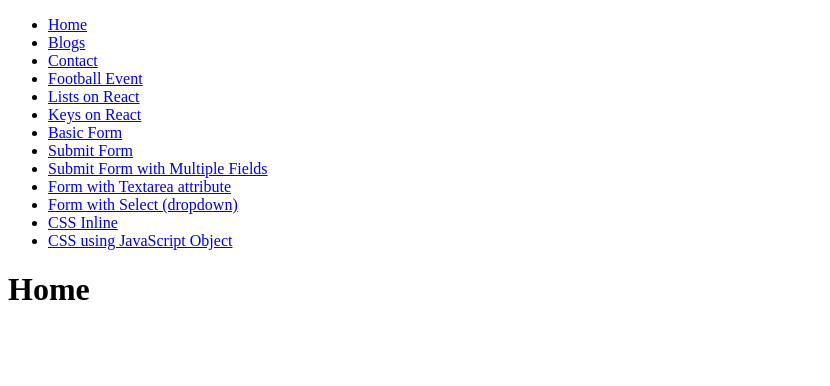
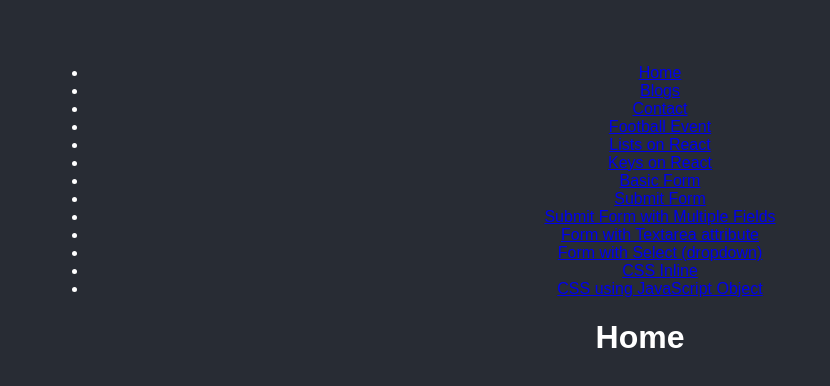
Before and after one commit to hugotb88/react-certification, a React (Create React App) app: page / in a window 1280 px wide. Shown: the top 386 px of the page, without its empty margins (0-830 px from the left). Built offline with nearby package versions, Linux system fonts and the light colour scheme.

Commit message:
CSS Stylesheet with external file example

```diff
--- /dev/null
+++ b/src/React/Styling/exampleStylesheet.css
@@ -0,0 +1,10 @@
+/*
+    Example of CSS Stylesheet
+*/
+body {
+    background-color: #282c34;
+    color: white;
+    padding: 40px;
+    font-family: Sans-Serif;
+    text-align: center;
+}
--- a/src/index.js
+++ b/src/index.js
@@ -16,6 +16,7 @@ import FormTextarea from './React/Forms/TextArea';
 import FormSelect from './React/Forms/Select';
 import { CSSInline } from './React/Styling/CSSInline';
 import { CSSJavaScriptObject } from './React/Styling/CSSJavaScriptObject';
+import './React/Styling/exampleStylesheet.css';
 /*
 
 We wrap our content first with <BrowserRouter>.
```
